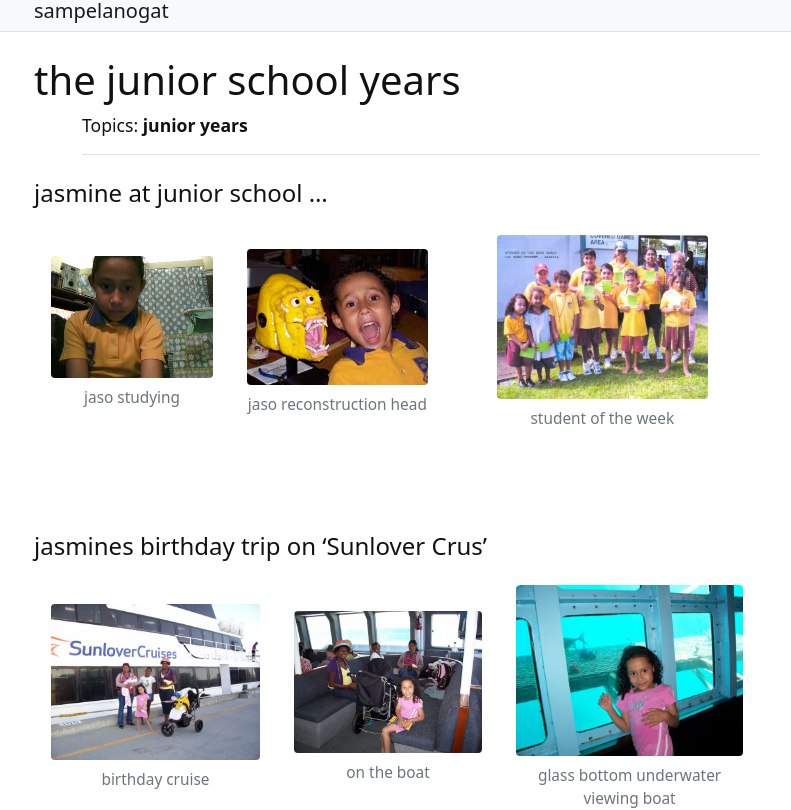
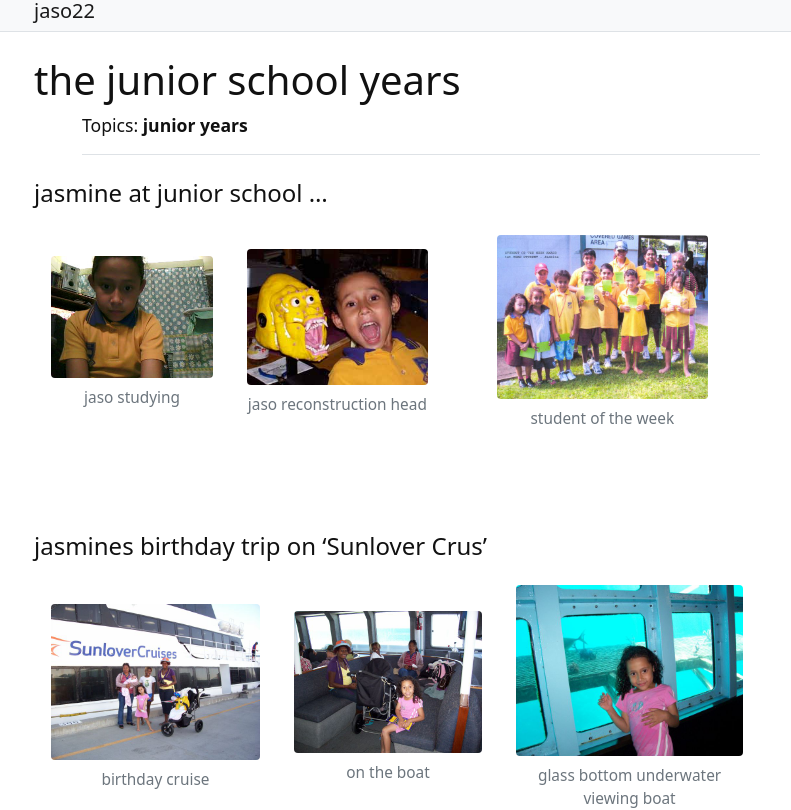
Before and after one commit to DickTurpshead/newMDwebsite, a Jekyll site: the page built from content/2-junior.md, in a window 1280 px wide and 1400 px high, cut to the strip 121-1367 px from the top of the window. Shown: the top 810 px of the strip, without its empty margins (243-1034 px from the left). Built offline with Jekyll 4.4.1, drawn with Linux system fonts in a browser that asks for light colours.

Commit message:
Update _config.yml

```diff
--- a/_config.yml
+++ b/_config.yml
@@ -10,7 +10,7 @@
 # SITE SETTINGS
 #
 # title appears in the header
-title: sampelanogat
+title: jaso22
 
 
 # title-icon appears in the header to give some pizazz (leave blank for none)
@@ -53,7 +53,7 @@ pub_year: 2022
 # location of code, the full url to your github repository
 ##### source-code: https://github.com/evanwill/workshop-template-b
 source-code: https://github.com/DickTurpshead/sampelanogat
-
+source-code: https://github.com/jasorame/jaso22
 ##################################################
 ##########
 # URL VARIABLES [optional!]
```
